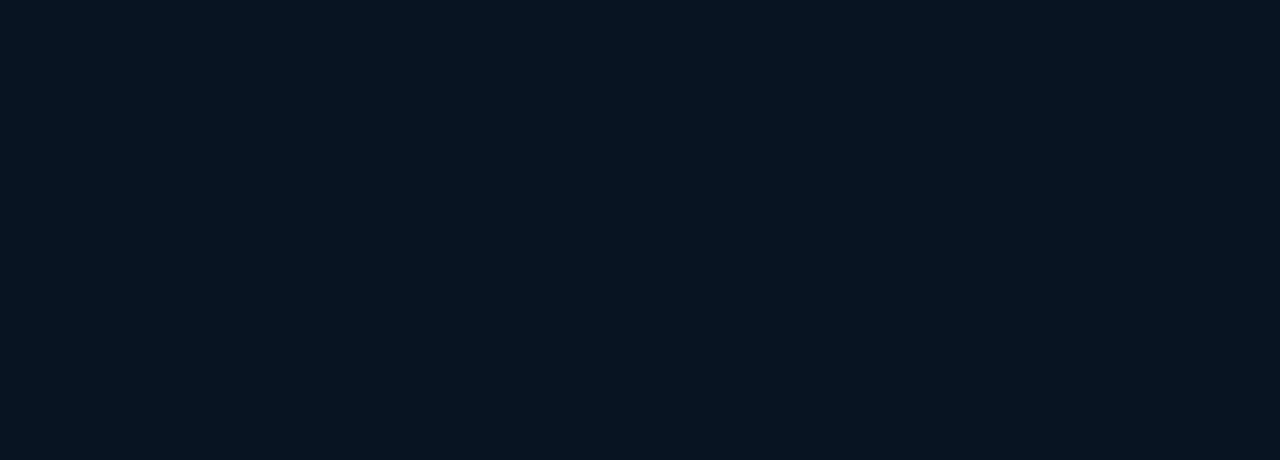
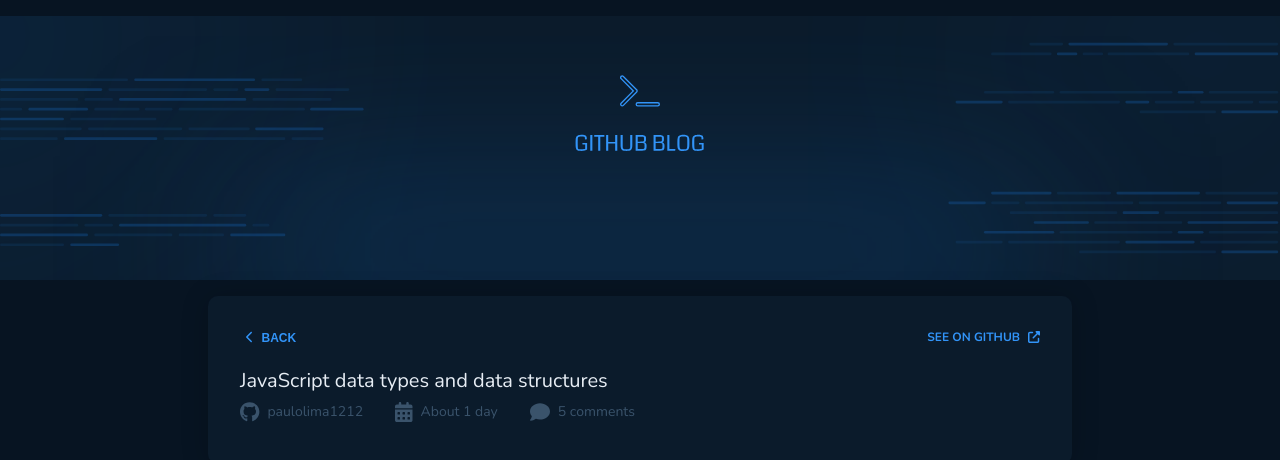
Before and after one commit to paulolima1212/ignite-desafio03-githubblog, a React (Vite) app: page /post1 in a window 1280 px wide. Before the commit this address had no page. Shown: the top 460 px of the page. Built offline with nearby package versions, Linux system fonts and the light colour scheme.

Commit message:
feat: post page initial

```diff
--- /dev/null
+++ b/src/Layouts/DefaultLayout.tsx
@@ -0,0 +1,14 @@
+import { Outlet } from 'react-router-dom';
+import { Header } from '../Components/Header';
+import { DefaultLayoutContainer } from './styles';
+
+export function DefaultLayout() {
+  return (
+    <DefaultLayoutContainer>
+      <Header />
+      <div className='container'>
+        <Outlet />
+      </div>
+    </DefaultLayoutContainer>
+  );
+}
--- /dev/null
+++ b/src/Layouts/styles.ts
@@ -0,0 +1,13 @@
+import styled from 'styled-components';
+
+export const DefaultLayoutContainer = styled.div`
+  display: flex;
+  flex-direction: column;
+  width: 100%;
+  justify-content: center;
+
+  > div {
+    margin: 0 auto;
+    min-width: 86.4rem;
+  }
+`;
--- a/src/Pages/Home/index.tsx
+++ b/src/Pages/Home/index.tsx
@@ -10,7 +10,6 @@
 export function Home() {
   return (
     <HomeContainer>
-      <Header />
       <HomeContent className='container'>
         <CardProfile />
         <FieldSearch />
--- /dev/null
+++ b/src/Pages/Post/components/CardPost/index.tsx
@@ -0,0 +1,65 @@
+import { CardPostContainer } from './styles';
+import { FontAwesomeIcon } from '@fortawesome/react-fontawesome';
+import {
+  faChevronLeft,
+  faUpRightFromSquare,
+  faCalendarAlt,
+  faComment,
+} from '@fortawesome/free-solid-svg-icons';
+import { faGithub } from '@fortawesome/free-brands-svg-icons';
+import { Link } from '../../../../Components/Link';
+import { RegularText, TitleText } from '../../../../Components/typography';
+import { useTheme } from 'styled-components';
+
+export function CardPost() {
+  const { colors } = useTheme();
+
+  return (
+    <CardPostContainer>
+      <header>
+        <Link
+          icon={<FontAwesomeIcon icon={faChevronLeft} />}
+          text='back'
+          variant='button'
+        />
+        <Link
+          icon={<FontAwesomeIcon icon={faUpRightFromSquare} />}
+          text='see on github'
+          variant='a'
+        />
+      </header>
+      <TitleText color='title'>
+        JavaScript data types and data structures
+      </TitleText>
+      <footer>
+        <ul>
+          <li>
+            <FontAwesomeIcon
+              size='2x'
+              icon={faGithub}
+              color={colors['base-label']}
+            />
+            <RegularText color='label'>paulolima1212</RegularText>
+          </li>
+          <li>
+            <FontAwesomeIcon
+              size='2x'
+              icon={faCalendarAlt}
+              color={colors['base-label']}
+            />
+            <RegularText color='label'>About 1 day</RegularText>
+          </li>
+
+          <li>
+            <FontAwesomeIcon
+              size='2x'
+              icon={faComment}
+              color={colors['base-label']}
+            />
+            <RegularText color='label'>5 comments</RegularText>
+          </li>
+        </ul>
+      </footer>
+    </CardPostContainer>
+  );
+}
--- /dev/null
+++ b/src/Pages/Post/components/CardPost/styles.ts
@@ -0,0 +1,31 @@
+import styled from 'styled-components';
+
+export const CardPostContainer = styled.div`
+  display: flex;
+  flex-direction: column;
+  width: 100%;
+  height: 16.8rem;
+  padding: 3.2rem;
+  background: ${({ theme }) => theme.colors['base-profile']};
+  box-shadow: 0px 2px 28px rgba(0, 0, 0, 0.2);
+  border-radius: 10px;
+
+  header {
+    display: flex;
+    width: 100%;
+    justify-content: space-between;
+    margin-bottom: 2rem;
+  }
+
+  ul {
+    display: flex;
+    gap: 3.2rem;
+    margin-top: 0.8rem;
+
+    li {
+      display: flex;
+      gap: 0.8rem;
+      align-items: center;
+    }
+  }
+`;
--- /dev/null
+++ b/src/Pages/Post/index.tsx
@@ -0,0 +1,10 @@
+import { CardPost } from './components/CardPost';
+import { PostContainer } from './styles';
+
+export function Post() {
+  return (
+    <PostContainer>
+      <CardPost />
+    </PostContainer>
+  );
+}
--- /dev/null
+++ b/src/Pages/Post/styles.ts
@@ -0,0 +1,7 @@
+import styled from 'styled-components';
+
+export const PostContainer = styled.div`
+  display: flex;
+  flex-direction: column;
+  width: 100%;
+`;
--- a/src/Routes.tsx
+++ b/src/Routes.tsx
@@ -1,10 +1,15 @@
 import { Routes, Route } from 'react-router-dom';
 import { Home } from './Pages/Home';
+import { Post } from './Pages/Post';
+import { DefaultLayout } from './Layouts/DefaultLayout';
 
 export function Router() {
   return (
     <Routes>
-      <Route path='/' element={<Home />} />
+      <Route path='/' element={<DefaultLayout />}>
+        <Route path='/' element={<Home />} />
+        <Route path='/post1' element={<Post />} />
+      </Route>
     </Routes>
   );
 }
```
